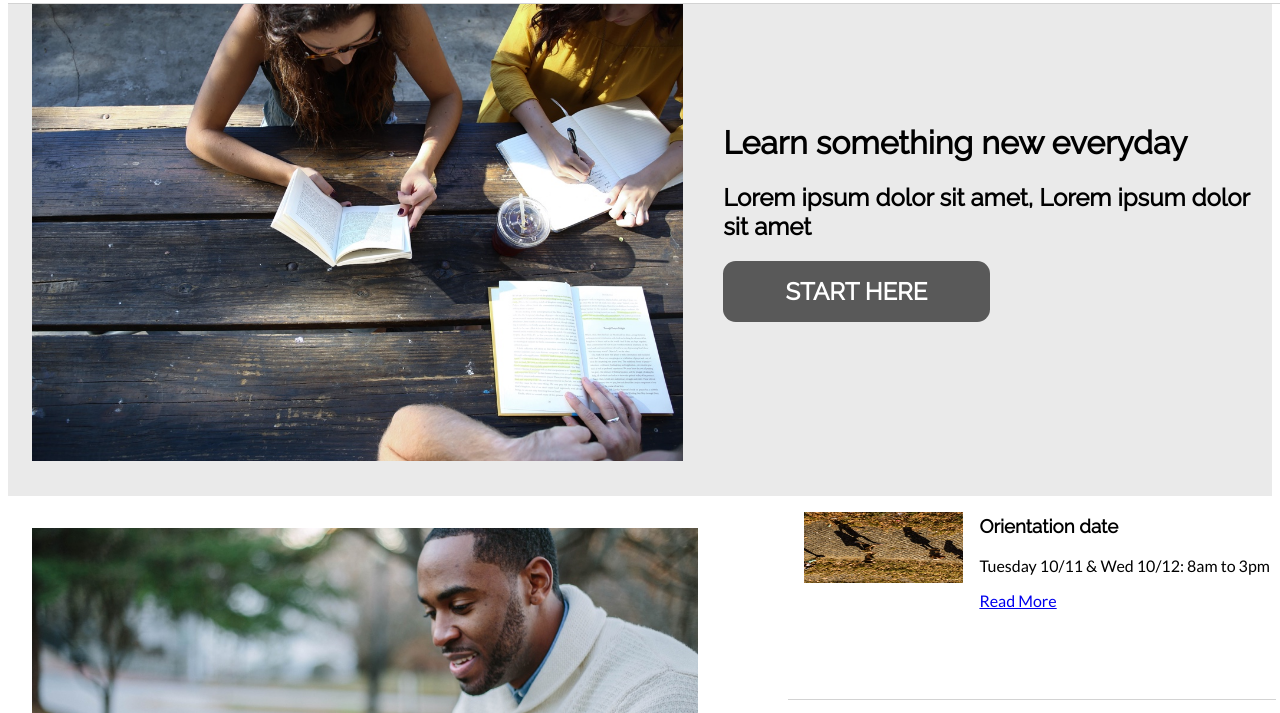
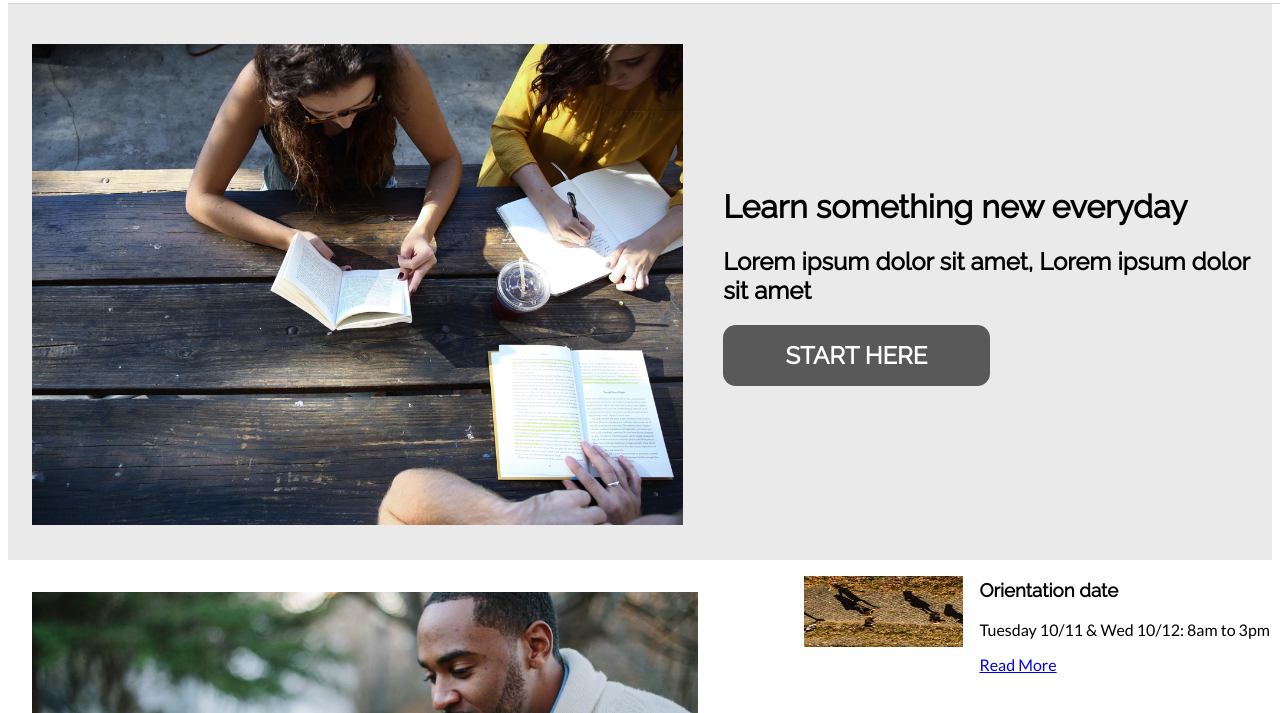
Before and after one commit to sputnicknl/colmaracademy, a plain HTML site: page index.html in a window 1280 px wide. Shown: the part 60-773 px from the top of the page. Drawn offline with Linux system fonts and the light colour scheme.

Commit message:
fixed minor layout issue with nav bar cover main header

```diff
--- a/resources/style.css
+++ b/resources/style.css
@@ -7,9 +7,9 @@ html, body{
   box-sizing: inherit;
 }
 
-.site-container {
+/* .site-container {
   margin: 0 auto;
-}
+} */
 
 /* TYPOGRAPHY */
 html {
@@ -117,6 +117,7 @@ li {
   align-items: center;
   background-color: #EAEAEA;
   width: 100%;
+  padding-top: 64px;
 }
 
 .image-box {
```
Also changed, not shown: index.html (+0 -4 lines).
